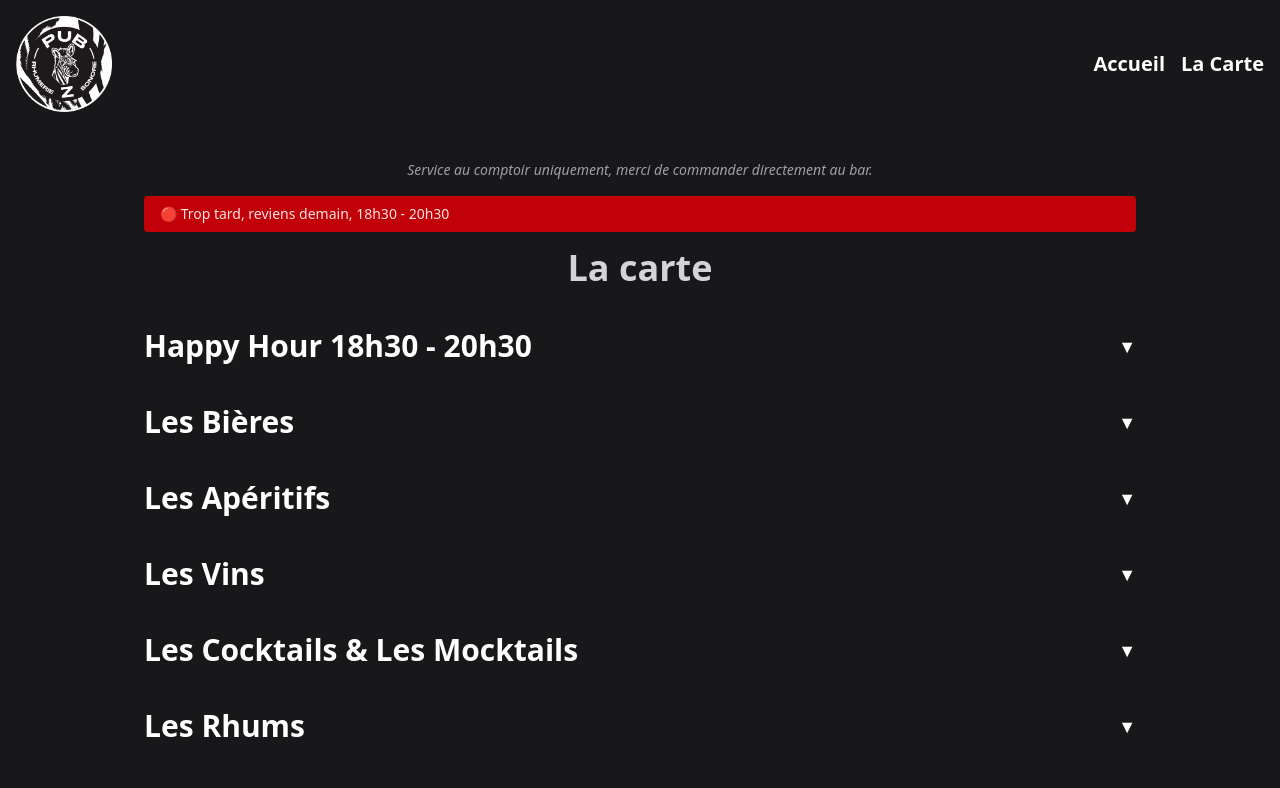
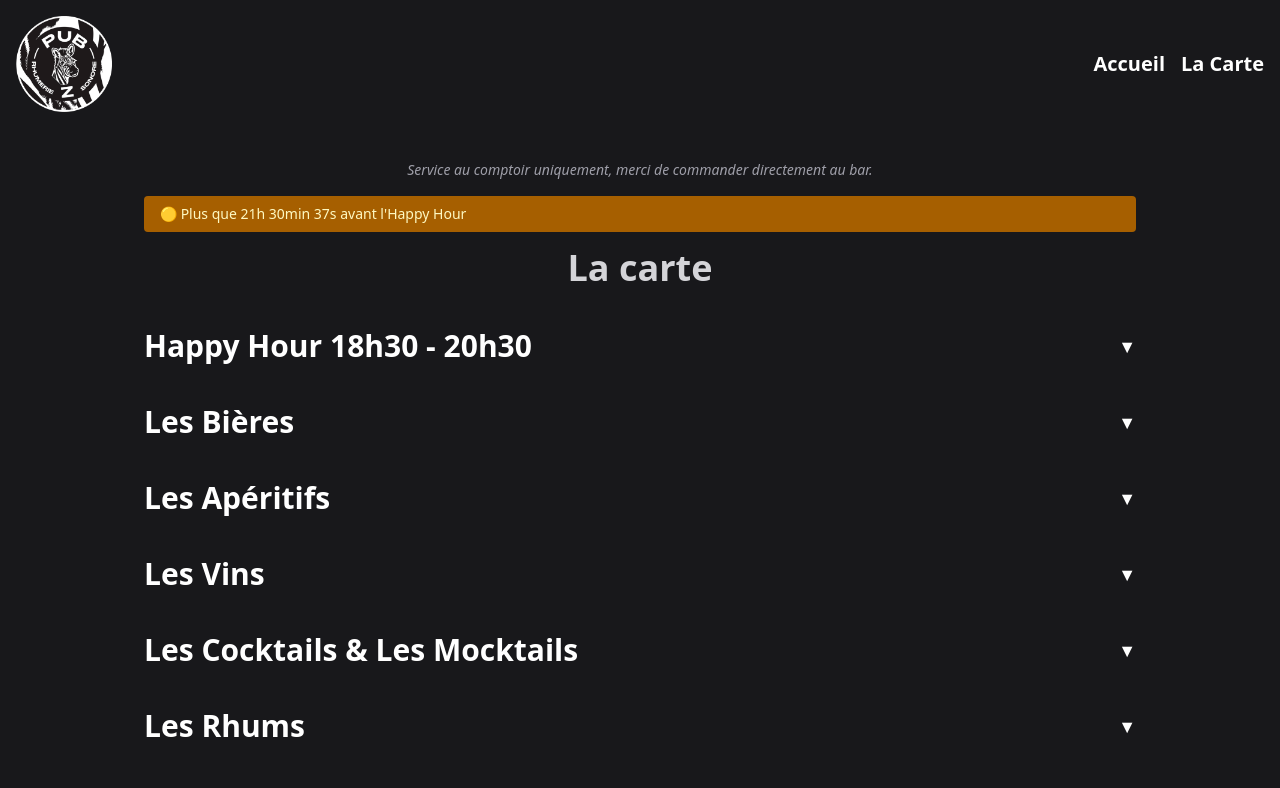
Before and after one commit to MaceoGrd/pub_z, a React (Vite) app: page /menu in a window 1280 px wide. Shown: the top 788 px of the page. Built offline with nearby package versions, Linux system fonts and the light colour scheme.

Commit message:
modif HH

```diff
--- a/src/Components/HappyHourBanner.jsx
+++ b/src/Components/HappyHourBanner.jsx
@@ -7,37 +7,42 @@
   const end = new Date();
   end.setHours(20, 30, 0, 0);
 
-  const nextStart = new Date();
-  nextStart.setDate(now.getHours() >= 20 ? now.getDate() + 1 : now.getDate());
-  nextStart.setHours(18, 30, 0, 0);
+  const nextStart = new Date(start);
+  if (now >= end) {
+    nextStart.setDate(now.getDate() + 1);
+  }
+
+  const hour = now.getHours();
 
   if (now >= start && now < end) {
     const msLeft = end - now;
-    const minutesLeft = Math.floor(msLeft / 60000);
-    const secondsLeft = Math.floor((msLeft % 60000) / 1000);
+    const h = Math.floor(msLeft / (1000 * 60 * 60));
+    const m = Math.floor((msLeft % (1000 * 60 * 60)) / (1000 * 60));
+    const s = Math.floor((msLeft % (1000 * 60)) / 1000);
     return {
       state: "now",
-      text: `🟢 Il reste ${minutesLeft}min ${secondsLeft}s avant la fin de l'Happy Hour`,
+      text: `🟢 Encore ${h}h ${m}min ${s}s d'Happy Hour !`,
     };
-  } else if (now >= end && now.getHours() < 2 || now.getHours() >= 2 && now < start) {
+  } else if (hour >= 0 && hour < 10) {
+    // Trop tard dans la nuit ou trop tôt le matin
+    return {
+      state: "late",
+      text: "🔴 Trop tard... Reviens ce soir entre 18h30 et 20h30 😴",
+    };
+  } else {
     const msToStart = nextStart - now;
     const h = Math.floor(msToStart / (1000 * 60 * 60));
     const m = Math.floor((msToStart % (1000 * 60 * 60)) / (1000 * 60));
     const s = Math.floor((msToStart % (1000 * 60)) / 1000);
     return {
       state: "soon",
-      text: `🟡 Il reste ${h}h ${m}min ${s}s avant l'Happy Hour`,
-    };
-  } else {
-    return {
-      state: "late",
-      text: "🔴 Trop tard, reviens demain, 18h30 - 20h30",
+      text: `🟡 Plus que ${h}h ${m}min ${s}s avant l'Happy Hour`,
     };
   }
 }
 
-export default function HappyHourBanner() {
-  const hh = getHappyHourState();
+export default function HappyHourBanner({ happyHour }) {
+  const hh = happyHour;
 
   const bannerClass =
     hh.state === "now"
```
